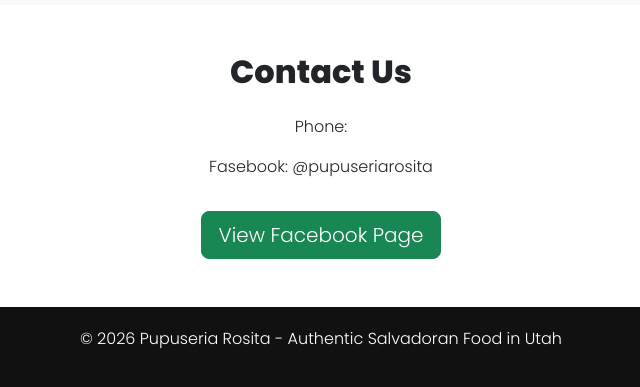
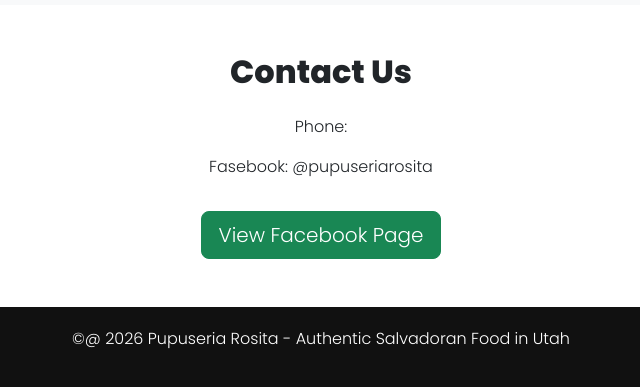
Before and after one commit to juanmedina100/pupuseriarosita, a website: page index.html in a window 1280 px wide. Shown: the part 1533-1920 px from the top of the page, 319-959 px from the left. Drawn offline with nearby package versions, Linux system fonts and the light colour scheme; no server answers.

Commit message:
despliegue v8

```diff
--- a/index.html
+++ b/index.html
@@ -81,7 +81,7 @@
 </section>
 
 <footer class="text-center">
-    <p>© 2026 Pupuseria Rosita - Authentic Salvadoran Food in Utah</p>
+    <p>©@ 2026 Pupuseria Rosita - Authentic Salvadoran Food in Utah</p>
 </footer>
 
 <!-- WhatsApp Floating -->
--- a/menu.js
+++ b/menu.js
@@ -1,7 +1,6 @@
 async function loadMenu() {
   try {
     console.log('Intentando cargar menú desde API...');
-    // const response = await fetch('/api/menu');
     const response = await fetch('http://161.97.91.40:8079/menu/menues');
 
     if (!response.ok) {
```
